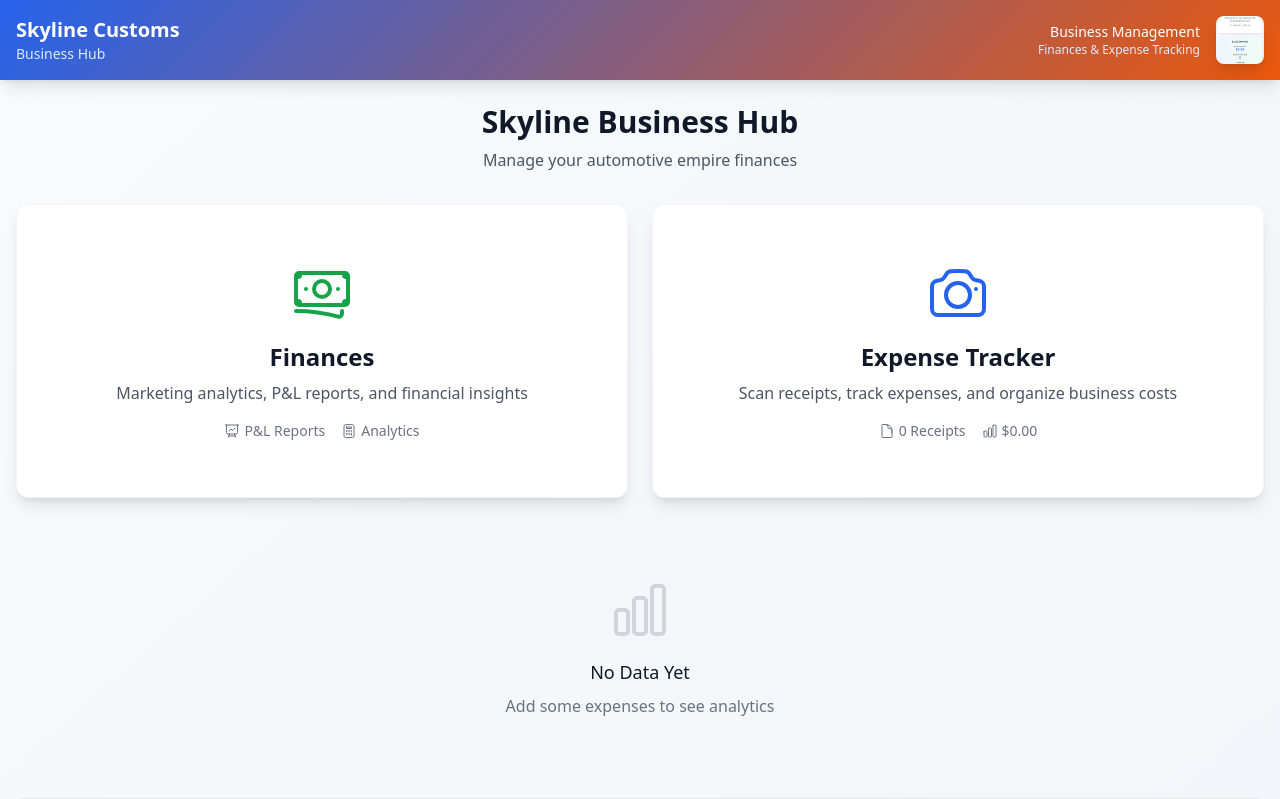
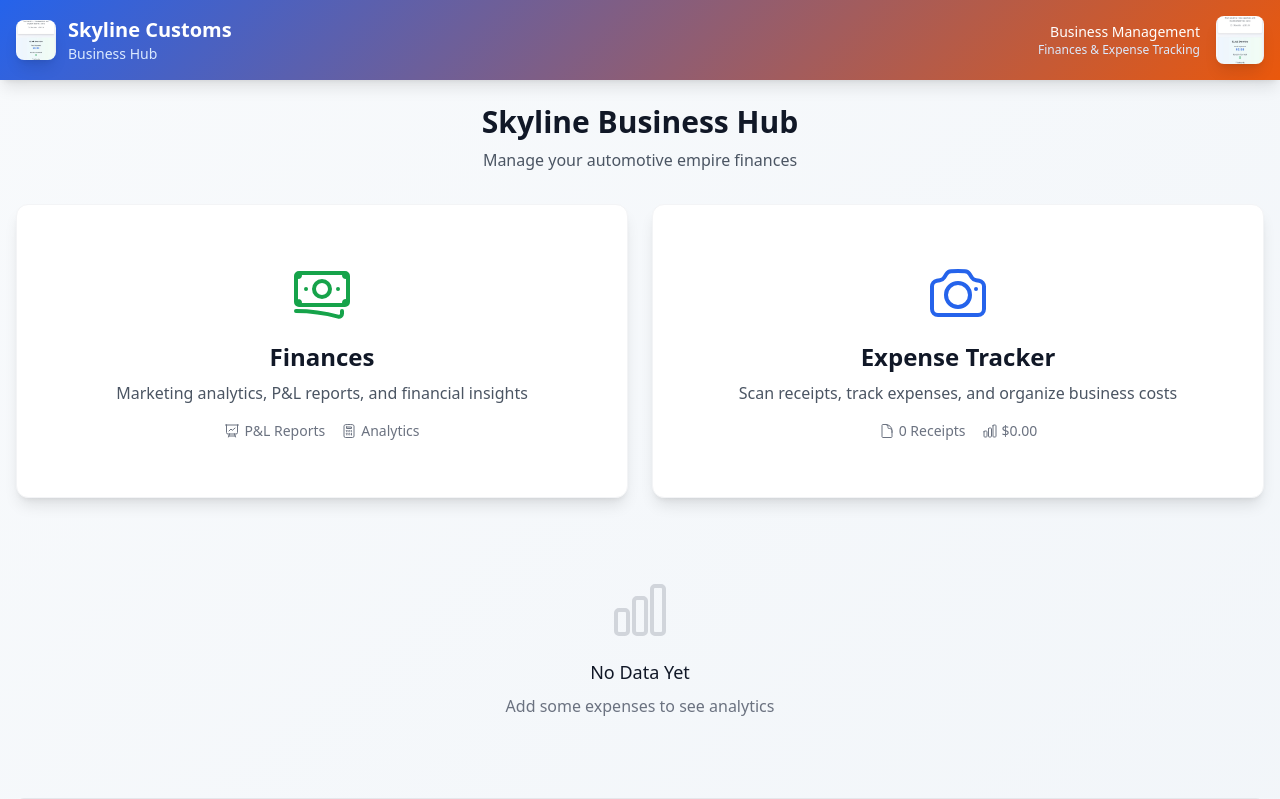
Before and after one commit to skylinecustoms/skyline-apple-expense, a Next.js app: page / in a window 1280 px wide. Shown: the top 799 px of the page. Built offline with nearby package versions, Linux system fonts and the light colour scheme.

Commit message:
Add SC logo to left side of header

```diff
--- a/src/app/layout.tsx
+++ b/src/app/layout.tsx
@@ -57,6 +57,13 @@ export default function RootLayout({
             <div className="container mx-auto px-4 py-4">
               <div className="flex items-center justify-between">
                 <div className="flex items-center space-x-3">
+                  <div className="w-10 h-10 rounded-lg flex items-center justify-center shadow-lg overflow-hidden">
+                    <img
+                      src="/skyline-logo.jpg"
+                      alt="Skyline Customs Logo"
+                      className="w-full h-full object-cover"
+                    />
+                  </div>
                   <div>
                     <h1 className="text-xl font-bold text-white">Skyline Customs</h1>
                     <p className="text-blue-100 text-sm">Business Hub</p>
```
